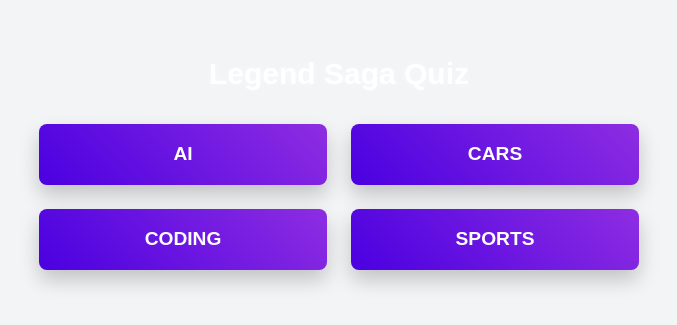
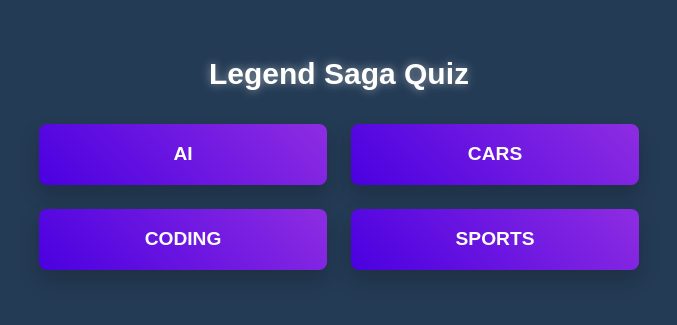
Before and after one commit to Ruyodan/Legend-Saga, a Next.js app: page / in a window 1280 px wide. Shown: the part 237-562 px from the top of the page, without its empty margins (301-978 px from the left). Built offline with nearby package versions, Linux system fonts and the light colour scheme.

Commit message:
Fix Background Color

```diff
--- a/app/globals.css
+++ b/app/globals.css
@@ -19,6 +19,7 @@ body {
 }
 
 .min-h-screen {
+  background-color: #243b55;
   display: flex;
   flex-direction: column;
   justify-content: center;
```
